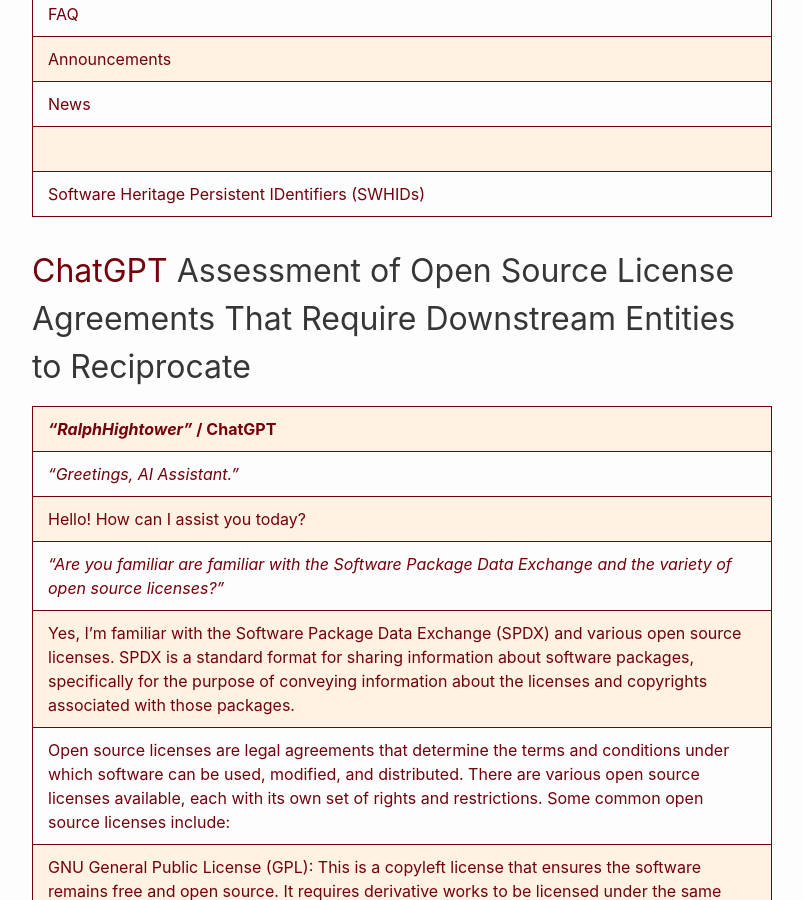
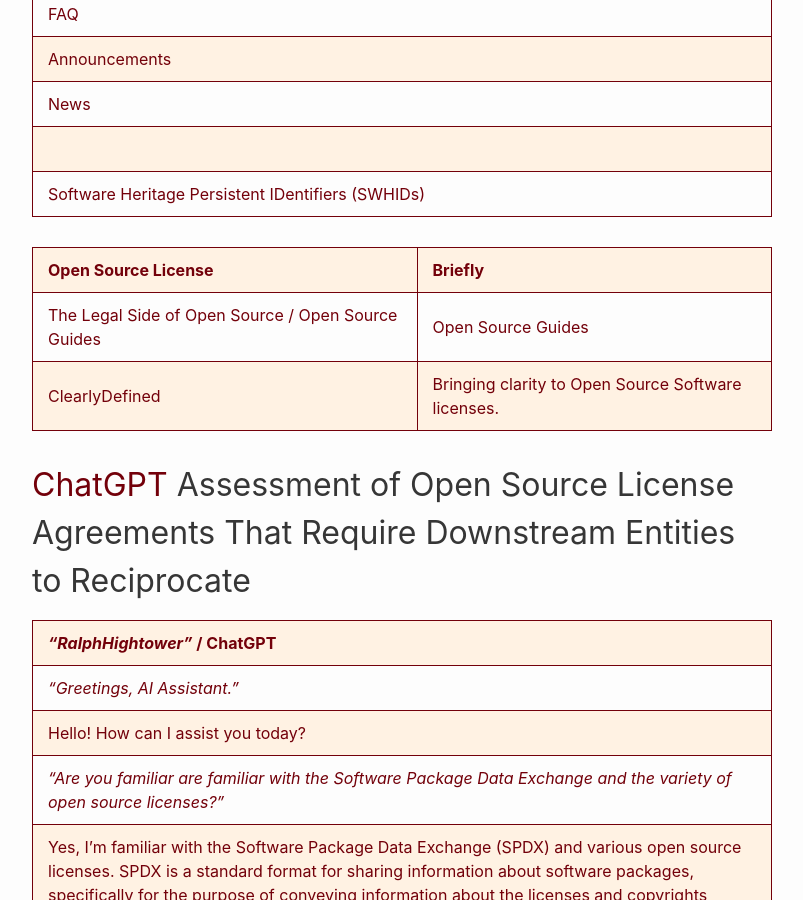
Before and after one commit to RalphHightower/RalphHightower, a Jekyll site: the page built from SoftwareDataPackageExchange.md, in a window 1280 px wide and 900 px high, scrolled down 3462 px. Shown: the whole window, without its empty margins (238-1041 px from the left). Built offline with Jekyll 4.4.1, drawn with Linux system fonts in a browser that asks for light colours; our own code applies the rules of GitHub Pages for plain Markdown files.

Commit message:
docs: added table Open Source licenses analysis

```diff
--- a/SoftwareDataPackageExchange.md
+++ b/SoftwareDataPackageExchange.md
@@ -64,6 +64,11 @@
 
 [^1]: [Software Data Package Exchange \(SPDX\)](https://spdx.dev)
 
+| Open Source License | Briefly |
+|---|---|
+| [The Legal Side of Open Source](https://opensource.guide/legal/ ) / Open Source Guides | Open Source Guides |
+| [ClearlyDefined](https://clearlydefined.io/ ) | Bringing clarity to Open Source Software licenses. |
+
 ## [ChatGPT](https://chat.openai.com/) Assessment of Open Source License Agreements That Require Downstream Entities to Reciprocate
 
 | *"RalphHightower"* / [ChatGPT](https://chat.openai.com/) |
```
